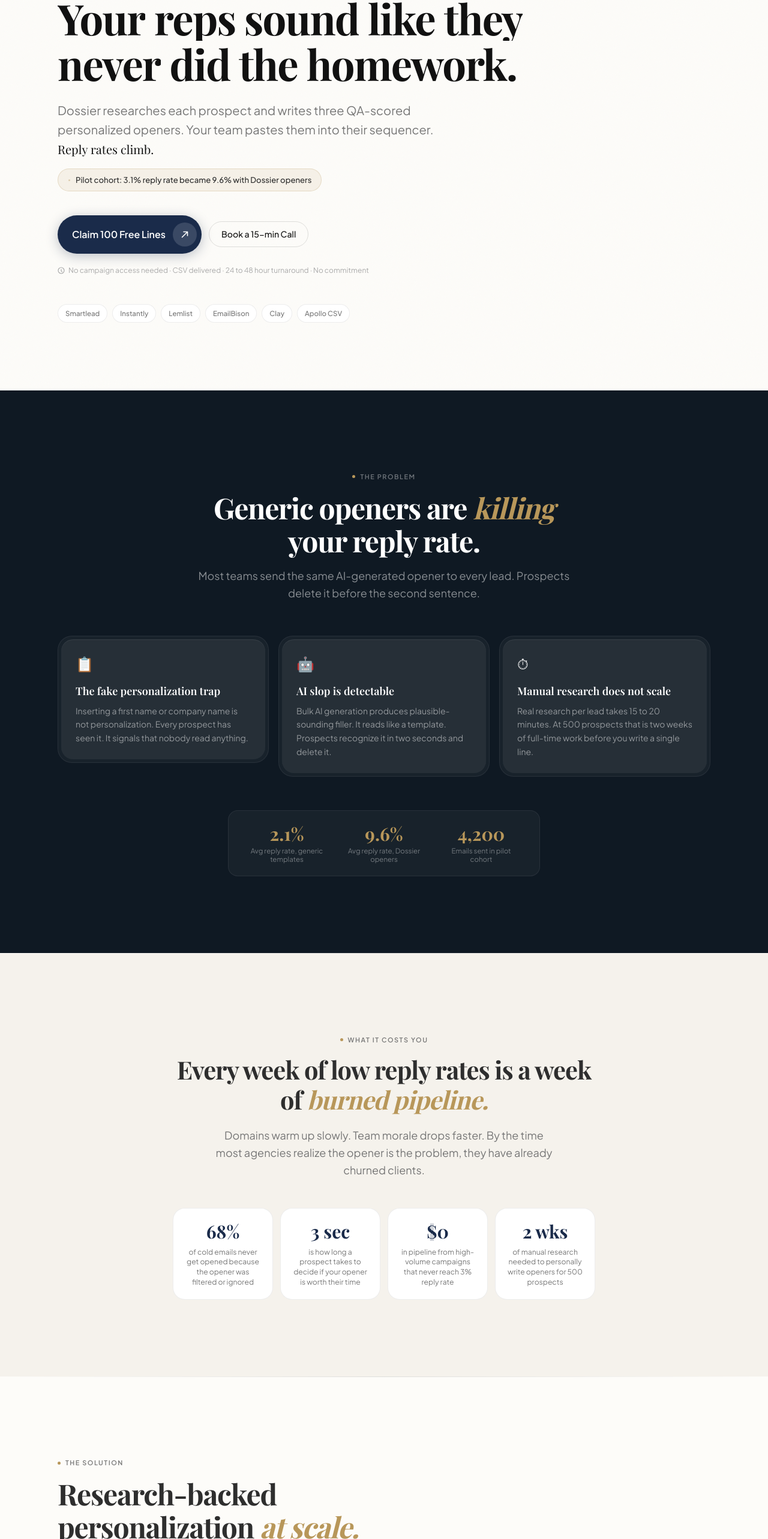
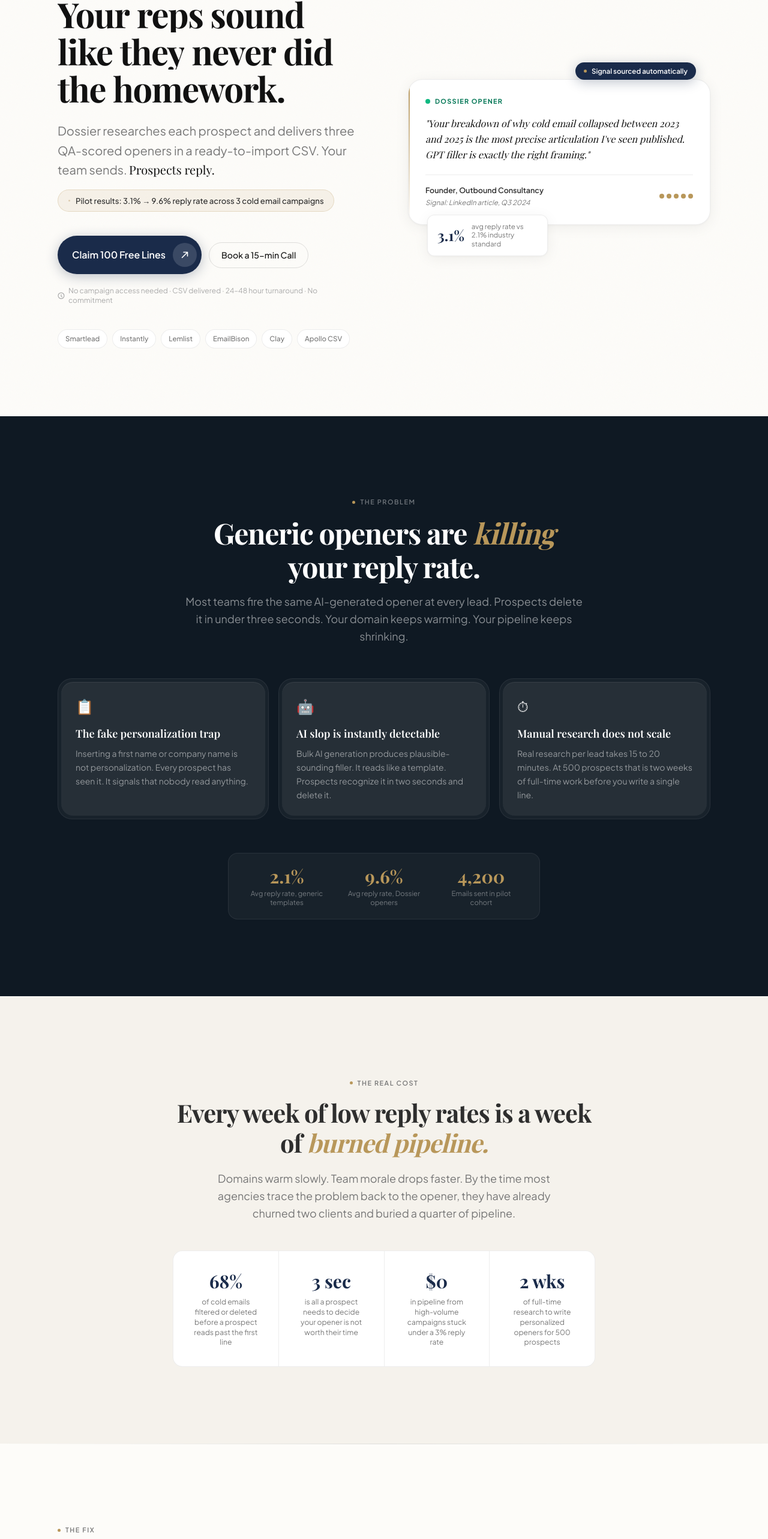
Before and after one commit to AraGhah/RunDossier, a React (Vite) app in the folder landing/: page / in a window 1280 px wide. Shown: the part 202-2768 px from the top of the page at 60% size. Built offline with nearby package versions, Linux system fonts and the light colour scheme; a web font is replaced by a local one.

Commit message:
amelioration du site web front end

```diff
--- a/landing/src/i18n/translations.js
+++ b/landing/src/i18n/translations.js
@@ -11,22 +11,22 @@ export const translations = {
     // HERO
     'hero.eyebrow': 'For outbound agencies and B2B founders',
     'hero.title': 'Your reps sound like they never did the homework.',
-    'hero.subtitle': 'Dossier researches each prospect and writes three QA-scored personalized openers. Your team pastes them into their sequencer.',
-    'hero.italic': 'Reply rates climb.',
-    'hero.stat': 'Pilot cohort: 3.1% reply rate became 9.6% with Dossier openers',
+    'hero.subtitle': 'Dossier researches each prospect and delivers three QA-scored openers in a ready-to-import CSV. Your team sends.',
+    'hero.italic': 'Prospects reply.',
+    'hero.stat': 'Pilot results: 3.1% → 9.6% reply rate across 3 cold email campaigns',
     'hero.cta1': 'Claim 100 Free Lines',
     'hero.cta2': 'Book a 15-min Call',
-    'hero.disclaimer': 'No campaign access needed · CSV delivered · 24 to 48 hour turnaround · No commitment',
+    'hero.disclaimer': 'No campaign access needed · CSV delivered · 24–48 hour turnaround · No commitment',
 
     // PROBLEM
     'problem.eyebrow': 'The problem',
     'problem.title1': 'Generic openers are',
     'problem.titleEm': 'killing',
     'problem.title2': 'your reply rate.',
-    'problem.sub': 'Most teams send the same AI-generated opener to every lead. Prospects delete it before the second sentence.',
+    'problem.sub': 'Most teams fire the same AI-generated opener at every lead. Prospects delete it in under three seconds. Your domain keeps warming. Your pipeline keeps shrinking.',
     'problem.c1.title': 'The fake personalization trap',
     'problem.c1.body': 'Inserting a first name or company name is not personalization. Every prospect has seen it. It signals that nobody read anything.',
-    'problem.c2.title': 'AI slop is detectable',
+    'problem.c2.title': 'AI slop is instantly detectable',
     'problem.c2.body': 'Bulk AI generation produces plausible-sounding filler. It reads like a template. Prospects recognize it in two seconds and delete it.',
     'problem.c3.title': 'Manual research does not scale',
     'problem.c3.body': 'Real research per lead takes 15 to 20 minutes. At 500 prospects that is two weeks of full-time work before you write a single line.',
@@ -35,20 +35,20 @@ export const translations = {
     'problem.stat3.label': 'Emails sent in pilot cohort',
 
     // AGITATION
-    'agitation.eyebrow': 'What it costs you',
+    'agitation.eyebrow': 'The real cost',
     'agitation.title1': 'Every week of low reply rates is a week of',
     'agitation.titleEm': 'burned pipeline.',
-    'agitation.sub': 'Domains warm up slowly. Team morale drops faster. By the time most agencies realize the opener is the problem, they have already churned clients.',
-    'agitation.s1.label': 'of cold emails never get opened because the opener was filtered or ignored',
-    'agitation.s2.label': 'is how long a prospect takes to decide if your opener is worth their time',
-    'agitation.s3.label': 'in pipeline from high-volume campaigns that never reach 3% reply rate',
-    'agitation.s4.label': 'of manual research needed to personally write openers for 500 prospects',
+    'agitation.sub': 'Domains warm slowly. Team morale drops faster. By the time most agencies trace the problem back to the opener, they have already churned two clients and buried a quarter of pipeline.',
+    'agitation.s1.label': 'of cold emails filtered or deleted before a prospect reads past the first line',
+    'agitation.s2.label': 'is all a prospect needs to decide your opener is not worth their time',
+    'agitation.s3.label': 'in pipeline from high-volume campaigns stuck under a 3% reply rate',
+    'agitation.s4.label': 'of full-time research to write personalized openers for 500 prospects',
 
     // SOLUTION
-    'solution.eyebrow': 'The solution',
+    'solution.eyebrow': 'The fix',
     'solution.title': 'Research-backed personalization',
-    'solution.titleEm': 'at scale.',
-    'solution.sub': 'Dossier combines structured lead research, signal selection, and a QA-gated generation pipeline. The result is openers that sound like a sharp rep spent 20 minutes on each lead — because the research behind them did.',
+    'solution.titleEm': 'at any volume.',
+    'solution.sub': 'Dossier runs structured research on each lead — LinkedIn signals, product launches, pricing shifts, public commentary — then writes three opener variants and runs a QA scoring pass. The output reads like your sharpest SDR spent 20 minutes per lead. Because the research did.',
     'solution.f1.title': 'Deep prospect research',
     'solution.f1.body': 'LinkedIn articles, posts, launches, pricing changes, funding signals, and public commentary. Structured, not scraped.',
     'solution.f2.title': 'Three variants per prospect',
@@ -78,21 +78,21 @@ export const translations = {
     'examples.openers.eyebrow': 'Sample openers from a recent batch',
 
     // BENEFITS
-    'benefits.eyebrow': 'Why it works',
+    'benefits.eyebrow': 'What you actually get',
     'benefits.title': 'Built for teams where',
-    'benefits.titleEm': 'reply rate is the KPI.',
-    'benefits.b1.title': '24 to 48 hour turnaround',
+    'benefits.titleEm': 'reply rate is the only KPI.',
+    'benefits.b1.title': '24–48 hour turnaround',
     'benefits.b1.body': 'Pilot batch of 100 prospects delivered in one to two business days. Scale to 500 plus once the baseline is beaten.',
-    'benefits.b2.title': 'Research-first, not AI-first',
-    'benefits.b2.body': 'Every line starts with structured human research on signals and triggers. AI drafts, a QA pass decides what ships.',
+    'benefits.b2.title': 'Research-first. Not prompt-first.',
+    'benefits.b2.body': 'Every opener starts with structured human research on real signals and triggers. AI drafts. A QA pass decides what ships.',
     'benefits.b3.title': 'QA-scored deliverable',
     'benefits.b3.body': 'You receive each opener with a confidence score, signal source, and reasoning. Nothing ships below your threshold.',
     'benefits.b4.title': 'Plug into any sequencer',
     'benefits.b4.body': 'Smartlead, Instantly, Lemlist, EmailBison, Apollo, Clay, and any CSV-accepting tool. No campaign access required.',
-    'benefits.b5.title': 'You keep control of sending',
+    'benefits.b5.title': 'You keep full control of sending',
     'benefits.b5.body': 'No inboxes, no credentials, no campaign access. Your sending infrastructure, your rules. We only deliver the content.',
-    'benefits.b6.title': 'Beat your current baseline',
-    'benefits.b6.body': 'The goal of the pilot is simple: do these openers perform better than what you are sending today? If not, no conversation needed.',
+    'benefits.b6.title': 'Beat your current baseline or walk away',
+    'benefits.b6.body': 'The pilot has one goal: do these openers outperform what you send today? If yes, we scale. If not, no conversation needed.',
 
     // WHY US
     'whyus.eyebrow': 'Why Dossier',
@@ -113,16 +113,16 @@ export const translations = {
     'whyus.g6': 'No campaign access needed',
 
     // CREDIBILITY
-    'cred.eyebrow': 'Credibility',
-    'cred.title': 'What the numbers look like',
-    'cred.titleEm': 'after the pilot.',
-    'cred.sub': 'Early cohort data. Outbound agency campaigns in B2B SaaS and professional services.',
+    'cred.eyebrow': 'Pilot results',
+    'cred.title': 'From 3.1% to 9.6%.',
+    'cred.titleEm': 'Here is what changed.',
+    'cred.sub': 'Three real campaigns. B2B SaaS and professional services outbound. Same sequencers, same lists — different openers.',
     'cred.s1.label': 'Reply rate before, generic templates',
     'cred.s2.label': 'Reply rate after, Dossier openers',
     'cred.s3.label': 'Emails sent across 3 pilot campaigns',
     'cred.s4.label': 'Max turnaround for a 100-prospect batch',
     'cred.note.bold': 'Honest framing:',
-    'cred.note.body': 'These are early pilot results from 3 campaigns, not a guaranteed benchmark. Your results depend on your offer, ICP, sequencer warmup, and volume. The pilot goal is simple: do these openers beat your current baseline?',
+    'cred.note.body': 'These are early results from 3 campaigns, not a guaranteed benchmark. Your outcome depends on offer, ICP, and sequencer warmup. The pilot goal is simple: do these openers beat what you send today? If yes, we scale. If not, no conversation.',
 
     // PRICING PREVIEW
     'pricing.eyebrow': 'Pricing',
@@ -134,7 +134,7 @@ export const translations = {
     'pricing.starter.desc': 'For founders and small teams starting outbound.',
     'pricing.starter.f1': '3 QA-scored openers per lead',
     'pricing.starter.f2': 'CSV delivery',
-    'pricing.starter.f3': '24 to 48 hour turnaround',
+    'pricing.starter.f3': '24–48 hour turnaround',
     'pricing.starter.f4': 'Confidence scoring included',
     'pricing.growth.name': 'Growth',
     'pricing.growth.prospects': 'Up to 2,000 prospects/month',
@@ -177,13 +177,13 @@ export const translations = {
     'finalcta.eyebrow': 'Start today',
     'finalcta.title1': 'Start with 100 prospects,',
     'finalcta.titleEm': 'free.',
-    'finalcta.sub': 'No credit card. No campaign access. Pilot results in 48 hours. If the openers beat your baseline, we talk.',
+    'finalcta.sub': 'No credit card. No campaign access. No commitment. 100 research-backed openers delivered in 48 hours — then we review the results together.',
     'finalcta.cta1': 'Claim 100 Free Lines',
     'finalcta.cta2': 'Book a 15-min Call',
     'finalcta.disclaimer': 'No commitment · No credit card · Pilot results reviewed together',
 
     // FOOTER
-    'footer.brand': 'Research-backed personalized openers for outbound agencies and B2B founders who refuse to send the same line to everyone.',
+    'footer.brand': 'Personalized cold email openers built on real prospect research. For outbound agencies and B2B teams who know reply rate is won or lost in the first line.',
     'footer.cta': 'Book a free 15-min call',
   },
 
--- a/landing/src/pages/Home.jsx
+++ b/landing/src/pages/Home.jsx
@@ -56,7 +56,10 @@ function Hero() {
       </div>
 
       <Container className="relative z-10">
-        <motion.div {...fadeUp} className="max-w-4xl">
+        <div className="grid grid-cols-1 lg:grid-cols-2 gap-12 lg:gap-20 items-center">
+
+          {/* Left: headline + CTAs */}
+          <motion.div {...fadeUp}>
             <p className="inline-flex items-center gap-2 text-[0.68rem] font-semibold uppercase tracking-[0.14em] text-gold mb-6">
               <span className="w-5 h-px bg-gold" />
               {t('hero.eyebrow')}
@@ -64,13 +67,13 @@ function Hero() {
 
             <h1
               ref={titleRef}
-            className="font-display text-[clamp(2.6rem,5.5vw,4.4rem)] font-bold leading-[1.08] tracking-[-0.025em] text-ink mb-6"
+              className="font-display text-[clamp(2.4rem,4.5vw,4rem)] font-bold leading-[1.08] tracking-[-0.025em] text-ink mb-6"
             >
               {titleText}
             </h1>
 
             <motion.p {...fadeUp} transition={{ delay: 0.25, duration: 0.75, ease:[0.32,0.72,0,1] }}
-            className="text-xl text-muted leading-relaxed max-w-2xl mb-4">
+              className="text-xl text-muted leading-relaxed mb-4">
               {t('hero.subtitle')}{' '}
               <em className="font-display italic not-italic text-ink">{t('hero.italic')}</em>
             </motion.p>
@@ -92,16 +95,53 @@ function Hero() {
               <svg width="12" height="12" viewBox="0 0 12 12" fill="none"><circle cx="6" cy="6" r="5" stroke="currentColor" strokeWidth="1.2"/><path d="M6 4v3l1.5 1" stroke="currentColor" strokeWidth="1.2" strokeLinecap="round"/></svg>
               {t('hero.disclaimer')}
             </motion.p>
-        </motion.div>
 
             <motion.div {...fadeUp} transition={{ delay: 0.6, duration: 0.7, ease:[0.32,0.72,0,1] }}
-          className="flex flex-wrap gap-2 mt-12">
+              className="flex flex-wrap gap-2 mt-10">
               {['Smartlead','Instantly','Lemlist','EmailBison','Clay','Apollo CSV'].map(tag => (
                 <span key={tag} className="text-[0.72rem] font-medium bg-white border border-border text-muted rounded-full px-3 py-1.5 hover:border-border-2 transition-colors">
                   {tag}
                 </span>
               ))}
             </motion.div>
+          </motion.div>
+
+          {/* Right: live opener preview card */}
+          <motion.div {...fadeUpBlur} transition={{ delay: 0.3, duration: 0.8, ease:[0.32,0.72,0,1] }}
+            className="hidden lg:block relative">
+            <div className="relative pt-6 pb-10">
+              <div className="bg-white border border-border rounded-xl3 p-7 shadow-card relative overflow-hidden">
+                <div className="absolute top-0 left-0 w-0.5 h-full bg-gradient-to-b from-gold via-gold/50 to-transparent" />
+                <p className="text-[0.68rem] font-bold uppercase tracking-[0.12em] text-emerald-700 flex items-center gap-2 mb-4">
+                  <span className="w-2 h-2 rounded-full bg-emerald-500 inline-block" /> Dossier opener
+                </p>
+                <p className="font-display italic text-[1rem] leading-relaxed text-ink mb-5">
+                  "Your breakdown of why cold email collapsed between 2023 and 2025 is the most precise articulation I've seen published. GPT filler is exactly the right framing."
+                </p>
+                <div className="flex items-center justify-between gap-3 pt-4 border-t border-border">
+                  <div>
+                    <p className="text-[0.78rem] font-semibold text-ink-2">Founder, Outbound Consultancy</p>
+                    <p className="text-[0.72rem] text-muted italic mt-0.5">Signal: LinkedIn article, Q3 2024</p>
+                  </div>
+                  <div className="flex gap-1 flex-shrink-0">
+                    {[1,2,3,4,5].map(d => <span key={d} className="w-2 h-2 rounded-full bg-gold" />)}
+                  </div>
+                </div>
+              </div>
+
+              <div className="absolute -top-1 right-6 bg-navy text-white text-[0.72rem] font-semibold px-3.5 py-1.5 rounded-full shadow-cta flex items-center gap-2">
+                <span className="w-[5px] h-[5px] rounded-full bg-gold animate-pulse-dot" />
+                Signal sourced automatically
+              </div>
+
+              <div className="absolute -bottom-3 left-8 bg-white border border-border rounded-xl px-4 py-3 shadow-card flex items-center gap-3">
+                <div className="font-display text-2xl font-bold text-navy">3.1%</div>
+                <p className="text-[0.72rem] text-muted leading-tight max-w-[110px]">avg reply rate vs 2.1% industry standard</p>
+              </div>
+            </div>
+          </motion.div>
+
+        </div>
       </Container>
     </section>
   )
@@ -138,8 +178,8 @@ function Problem() {
         <motion.div variants={staggerContainer} initial="initial" whileInView="whileInView" viewport={{ once:true, margin:'-60px' }}
           className="grid grid-cols-1 md:grid-cols-3 gap-4">
           {cards.map((c,i) => (
-            <motion.div key={i} variants={staggerItem}>
-              <Card dark>
+            <motion.div key={i} variants={staggerItem} className="h-full">
+              <Card dark className="h-full">
                 <span className="text-2xl block mb-4">{c.icon}</span>
                 <h3 className="font-display text-lg font-semibold text-white mb-2">{c.title}</h3>
                 <p className="text-sm text-white/50 leading-relaxed">{c.body}</p>
@@ -185,10 +225,10 @@ function Agitation() {
         </motion.div>
 
         <motion.div variants={staggerContainer} initial="initial" whileInView="whileInView" viewport={{once:true,margin:'-60px'}}
-          className="grid grid-cols-2 sm:grid-cols-4 gap-3 mt-12">
+          className="flex flex-col sm:flex-row mt-12 rounded-2xl overflow-hidden border border-border bg-white divide-y sm:divide-y-0 sm:divide-x divide-border">
           {stats.map((s,i) => (
             <motion.div key={i} variants={staggerItem}
-              className="bg-white border border-border rounded-xl2 p-5 text-center hover:shadow-card hover:-translate-y-1 transition-all duration-300">
+              className="flex-1 p-6 sm:p-8 text-center hover:bg-cream/60 transition-colors duration-200">
               <div className="font-display text-3xl font-bold text-navy mb-2">{s.stat}</div>
               <p className="text-[0.76rem] text-muted leading-snug">{s.label}</p>
             </motion.div>
@@ -403,16 +443,19 @@ function Benefits() {
           </h2>
         </motion.div>
         <motion.div variants={staggerContainer} initial="initial" whileInView="whileInView" viewport={{once:true,margin:'-60px'}}
-          className="grid grid-cols-1 sm:grid-cols-2 lg:grid-cols-3 gap-4">
-          {benefits.map((b,i) => (
-            <motion.div key={i} variants={staggerItem}>
-              <Card hover>
+          className="grid grid-cols-1 sm:grid-cols-3 gap-4">
+          {benefits.map((b,i) => {
+            const spans = ['sm:col-span-2','sm:col-span-1','sm:col-span-1','sm:col-span-2','sm:col-span-1','sm:col-span-2']
+            return (
+              <motion.div key={i} variants={staggerItem} className={spans[i]}>
+                <Card hover className="h-full">
                   <span className="text-2xl block mb-3">{b.icon}</span>
                   <h3 className="font-semibold text-ink mb-1.5">{b.title}</h3>
                   <p className="text-sm text-muted leading-relaxed">{b.body}</p>
                 </Card>
               </motion.div>
-          ))}
+            )
+          })}
         </motion.div>
       </Container>
     </Section>
@@ -496,8 +539,9 @@ function Credibility() {
           <p className="mt-3 text-muted max-w-lg mx-auto">{t('cred.sub')}</p>
         </motion.div>
 
+        <div className="grid grid-cols-1 lg:grid-cols-5 gap-8 items-center">
           <motion.div variants={staggerContainer} initial="initial" whileInView="whileInView" viewport={{once:true,margin:'-60px'}}
-          className="grid grid-cols-2 md:grid-cols-4 gap-4 mb-10">
+            className="lg:col-span-3 grid grid-cols-2 gap-4">
             {stats.map((s,i) => (
               <motion.div key={i} variants={staggerItem}
                 className="bg-white border border-border rounded-xl2 p-6 text-center hover:shadow-card hover:-translate-y-1 transition-all duration-300">
@@ -507,9 +551,13 @@ function Credibility() {
             ))}
           </motion.div>
 
-        <motion.div {...fadeUp} className="bg-cream-2 border border-border border-l-4 border-l-gold rounded-xl p-5 text-sm text-muted leading-relaxed">
-          <strong className="text-ink font-semibold">{t('cred.note.bold')}</strong>{' '}{t('cred.note.body')}
+          <motion.div {...fadeUp} className="lg:col-span-2">
+            <div className="bg-cream-2 border border-border border-l-4 border-l-gold rounded-xl p-6 text-sm text-muted leading-relaxed h-full flex flex-col justify-center">
+              <strong className="text-ink font-semibold block mb-2">{t('cred.note.bold')}</strong>
+              {t('cred.note.body')}
+            </div>
           </motion.div>
+        </div>
       </Container>
     </Section>
   )
```
Lines whose indentation alone changed are shown as unchanged.
